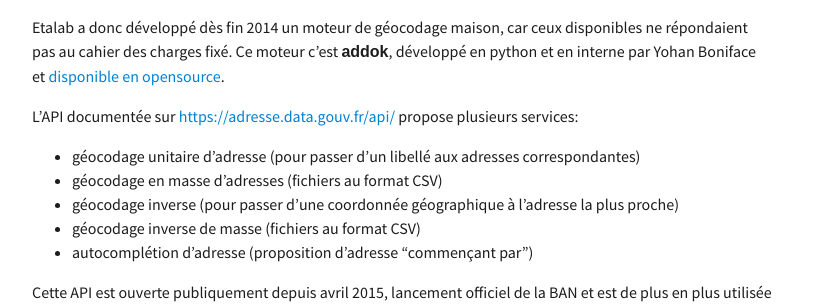
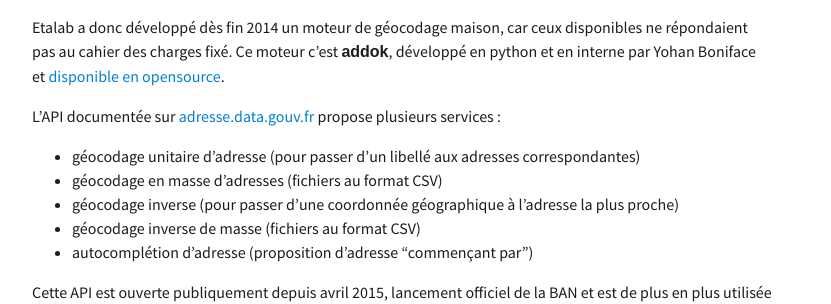
Before and after one commit to etalab/calendrier-lavent, a Jekyll site: the page built from _posts/2017-12-11-ban.md, in a window 1280 px wide and 900 px high, scrolled down 900 px. Shown: the part 154-458 px from the top of the window, without its empty margins (238-1069 px from the left). Built offline with Jekyll 4.4.1, drawn with Linux system fonts in a browser that asks for light colours; some web fonts are replaced; our own code applies the rules of GitHub Pages for plain Markdown files; comment, search, counter and statistics services are not loaded; some of the changed lines change nothing that is shown; some of the changed text lies outside the part shown.

Commit message:
mise à jour

```diff
--- a/_posts/2017-12-11-ban.md
+++ b/_posts/2017-12-11-ban.md
@@ -18,7 +18,7 @@
 
 Etalab a donc développé dès fin 2014 un moteur de géocodage maison, car ceux disponibles ne répondaient pas au cahier des charges fixé. Ce moteur c'est **addok**, développé en python et en interne par Yohan Boniface et [disponible en opensource](https://github.com/addok/addok).
 
-L'API documentée sur [https://adresse.data.gouv.fr/api/](adresse.data.gouv.fr) propose plusieurs services:
+L'API documentée sur [adresse.data.gouv.fr](https://adresse.data.gouv.fr/api/) propose plusieurs services :
 
 * géocodage unitaire d'adresse (pour passer d'un libellé aux adresses correspondantes)
 * géocodage en masse d'adresses (fichiers au format CSV)
@@ -36,7 +36,7 @@
 
 Le taux de disponibilité de l'API a aussi été très élevée (plus de 99,95%) depuis le début de l'année (174 minutes d'indisponibilité, dont 138 dûe à la panne OVH du mois de novembre).
 
-En plus de cette API publique, des instances locales et autonomes peuvent être déployées vu que le code est libre et les données aussi. Etalab propose d'ailleurs depuis peu [https://github.com/etalab/addok-docker](un docker prêt à l'emploi) avec les données pré-indexées pour rendre encore plus simple ce type de déploiement. Ceci permet à des usages critiques de ne pas dépendre de l'API publique.
+En plus de cette API publique, des instances locales et autonomes peuvent être déployées vu que le code est libre et les données aussi. Etalab propose d'ailleurs depuis peu [un docker prêt à l'emploi](https://github.com/etalab/addok-docker) avec les données pré-indexées pour rendre encore plus simple ce type de déploiement. Ceci permet à des usages critiques de ne pas dépendre de l'API publique.
 
 <div data-udata-dataset-id="5530fbacc751df5ff937dddb"></div>
 <div data-udata-dataset-id="5a2e6517c751df0874ef6bc7"></div>
```
